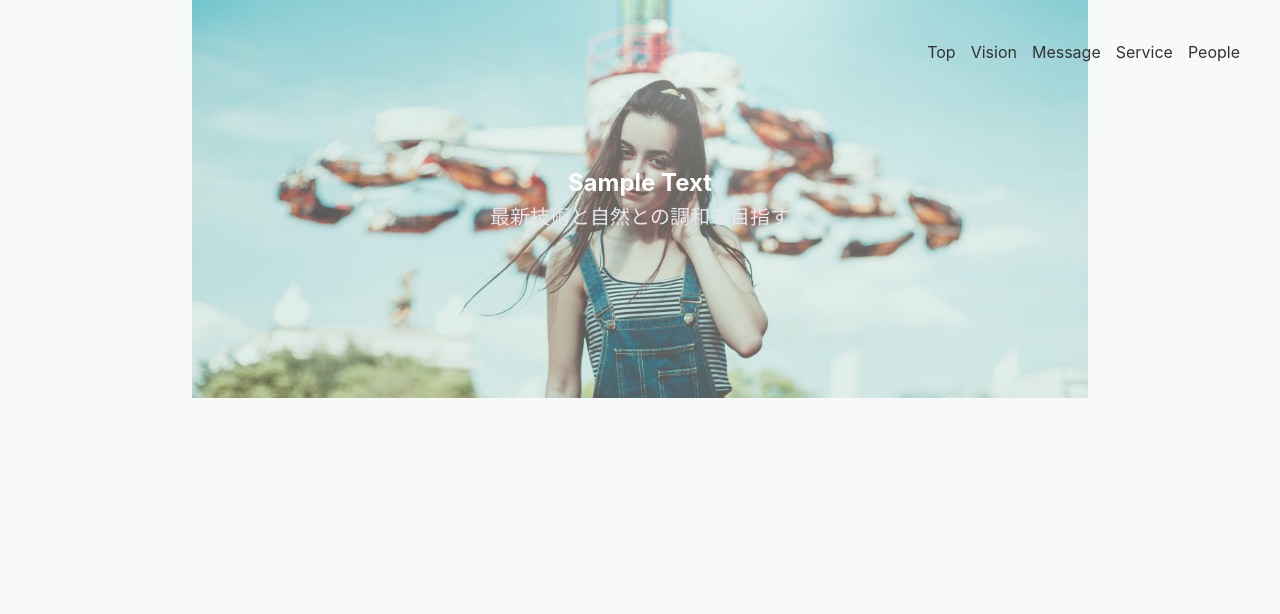
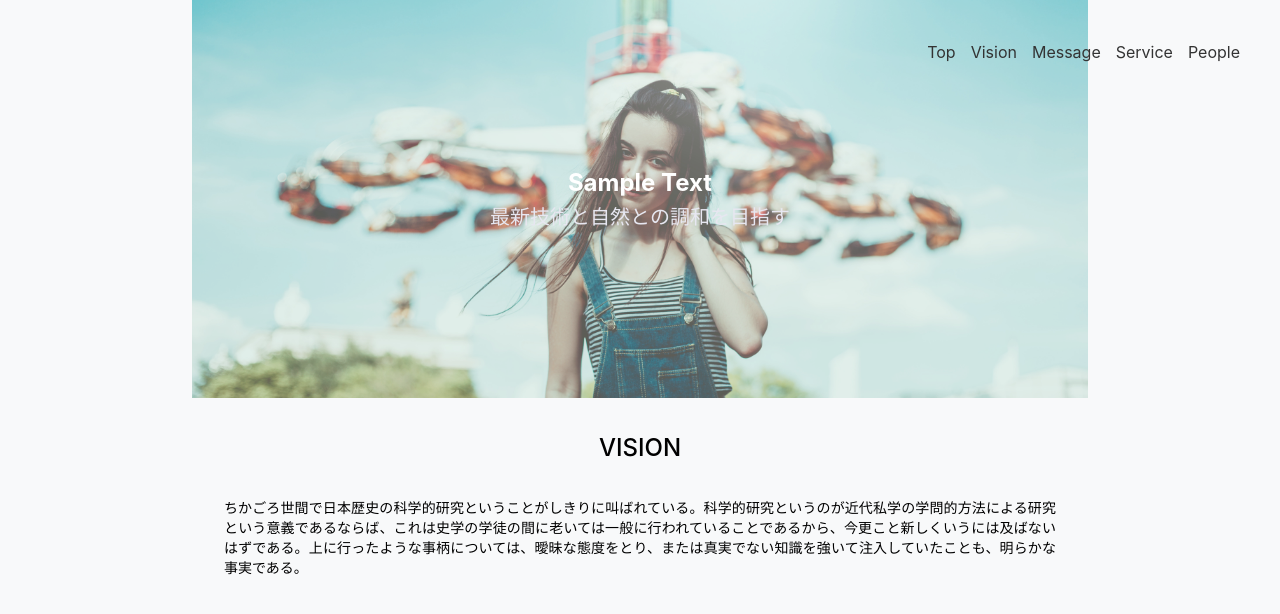
Before and after one commit to Arif-hossain-raj/jbctask, a plain HTML site: page index.html in a window 1280 px wide. Drawn offline with Linux system fonts and the light colour scheme.

Commit message:
Vision section desktop version complete

```diff
--- a/assets/css/global.css
+++ b/assets/css/global.css
@@ -34,38 +34,23 @@ body {
 
 /* typo */
 
-h1,
-h2,
-h3,
-h4,
-h5,
-h6 {
-    line-height: 1.2;
-}
-
-/* h2 */
-h2{
+h2 {
     font-size: 24px;
     line-height: 20px;
-    color: white;
+
     font-weight: 700;
 }
 
-
-h3{
+h3 {
     font-size: 20px;
     line-height: 16px;
-    color: #E1E1ED;
+    color: #e1e1ed;
     font-weight: 400;
-
 }
 
-
-
-
-
 p {
-    margin-bottom: 1rem;
+    font-size: 14px;
+    line-height: 20px;
 }
 
 a {
--- a/assets/css/style.css
+++ b/assets/css/style.css
@@ -39,7 +39,7 @@
 }
 
 .hero-image::before {
-    content: '';
+    content: "";
     position: absolute;
     inset: 0;
     background: rgba(255, 255, 255, 0.2);
@@ -55,6 +55,26 @@
     color: white;
 }
 
-.text h2{
+.text h2 {
     margin-bottom: 1rem;
+    color: white;
 }
+
+/* vision */
+
+.vision {
+    width: 65%;
+    margin: 0 auto;
+}
+
+.vision h2 {
+    color: #000;
+    margin: 40px 0;
+    text-align: center;
+    font-weight: 500;
+}
+
+.vision p {
+    color: black;
+    text-align: justify;
+}
--- a/index.html
+++ b/index.html
@@ -9,7 +9,6 @@
 </head>
 
 <body>
-
   <!-- nav -->
    <section>
       <div class="nav">
@@ -36,6 +35,15 @@
       </div>
     </section>
 
+    <!-- vision -->
+
+    <section>
+      <div class="vision">
+          <h2>VISION</h2>
+          <p>ちかごろ世間で日本歴史の科学的研究ということがしきりに叫ばれている。科学的研究というのが近代私学の学問的方法による研究という意義であるならば、これは史学の学徒の間に老いては一般に行われていることであるから、今更こと新しくいうには及ばないはずである。上に行ったような事柄については、曖昧な態度をとり、または真実でない知識を強いて注入していたことも、明らかな事実である。</p>
+      </div>
+    </section>
+
 
 
 
```
